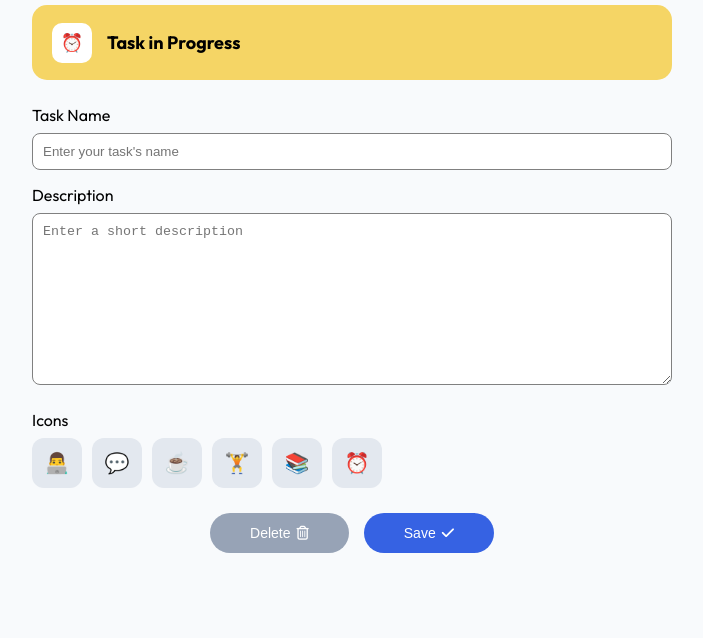
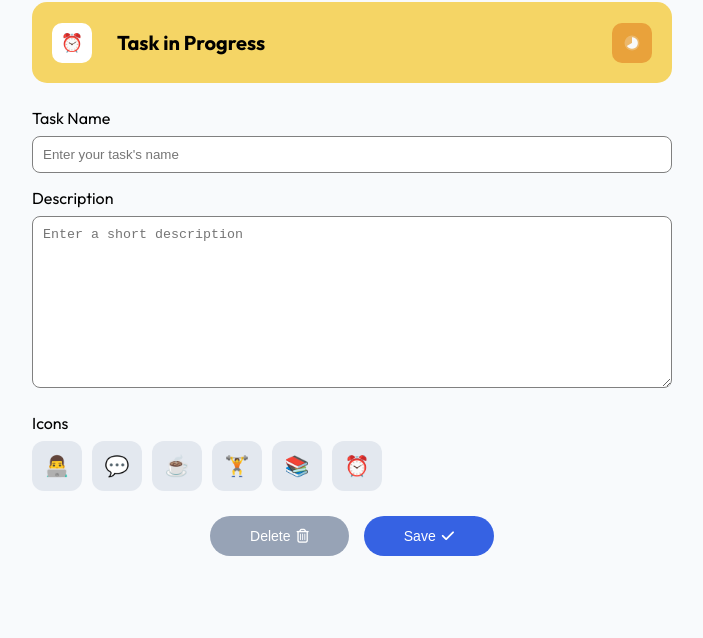
Before and after one commit to sillybees/Todo-App, a plain HTML site: page index.html in a window 1280 px wide. Shown: the part 162-800 px from the top of the page, without its empty margins (288-991 px from the left). Drawn offline with Linux system fonts and the light colour scheme.

Commit message:
Final adjustements to tasks in progress's container (design, flex)

```diff
--- a/index.html
+++ b/index.html
@@ -8,7 +8,9 @@
     <link
       href="https://fonts.googleapis.com/css2?family=Outfit:wght@400;700&display=swap"
       rel="stylesheet" />
-      <script src="https://kit.fontawesome.com/ab3252168a.js" crossorigin="anonymous"></script>
+    <script
+      src="https://kit.fontawesome.com/ab3252168a.js"
+      crossorigin="anonymous"></script>
     <link rel="stylesheet" href="style.css" />
     <title>ToDo App</title>
   </head>
@@ -25,10 +27,19 @@
       <section>
         <div class="task_container">
           <div class="favicon_task">
-            <p>⏰</p>
+            <div class="favicon_style">
+              <p class="favicon_ringbell">⏰</p>
+            </div>
+            <div>
+             <p class="task_manager_title">Task in Progress</p>
+            </div>
           </div>
           <div>
-            <p>Task in Progress</p>
+          </div>
+          <div class="favicon_timer_task_progress">
+            <div class="duotone_img_container">
+              <img src="images/Time_atack_duotone.svg" alt="" />
+            </div>
           </div>
         </div>
       </section>
--- a/style.css
+++ b/style.css
@@ -22,10 +22,37 @@ body, html {
   gap: 15px;
 }
 
+.favicon_timer_task_progress {
+  display: flex;
+  justify-content: center;
+  align-items: center;
+  border-radius: 10px;
+  width: 40px;
+  height: 40px;
+  background-color: #E9A23B;
+}
 
+.task_manager_title {
+  font-size: 20px;
+}
+
+.favicon_style {
+  display: flex;
+  justify-content: center;
+  align-content: center;
+  align-items: center;
+  border-radius: 10px;
+  width: 40px;
+  height: 40px;
+  margin-right: 25px;
+  background-color: white;
+}
 
 .task_container {
   display: flex;
+  flex-direction: row;
+  justify-content: space-between;
+  align-content: center;
   align-items: center;
   padding: 8px 20px;
   background-color: #F5D565;
@@ -36,12 +63,14 @@ body, html {
 .favicon_task {
   display: flex;
   justify-content: center;
+  align-content: center;
   align-items: center;
-  background-color: white;
-  border-radius: 10px;
-  width: 40px;
-  height: 40px;
-  margin-right: 15px;
+}
+
+.duotone_img_container {
+  display: flex;
+  justify-content: center;
+  align-items: center;
 }
 
 p {
```
